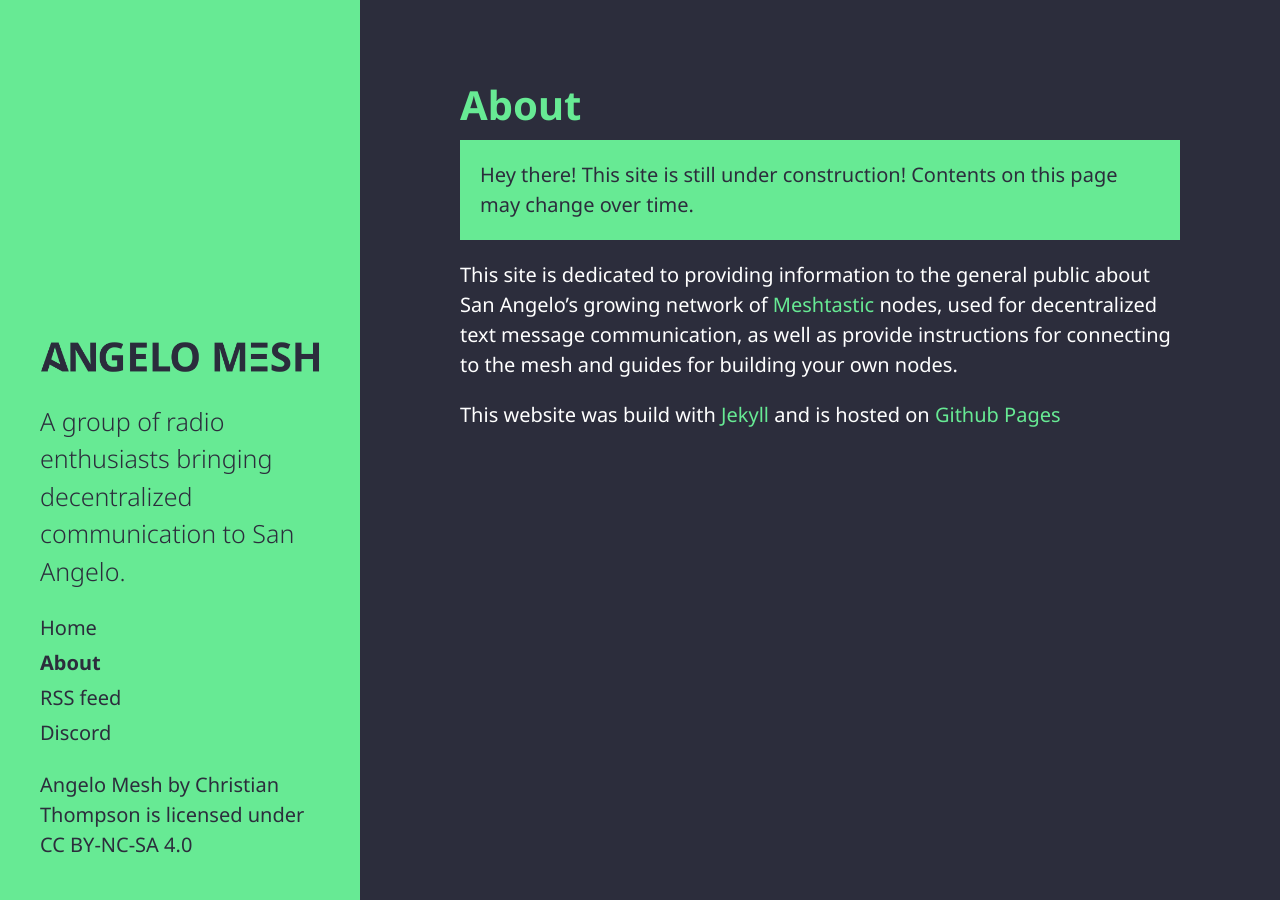
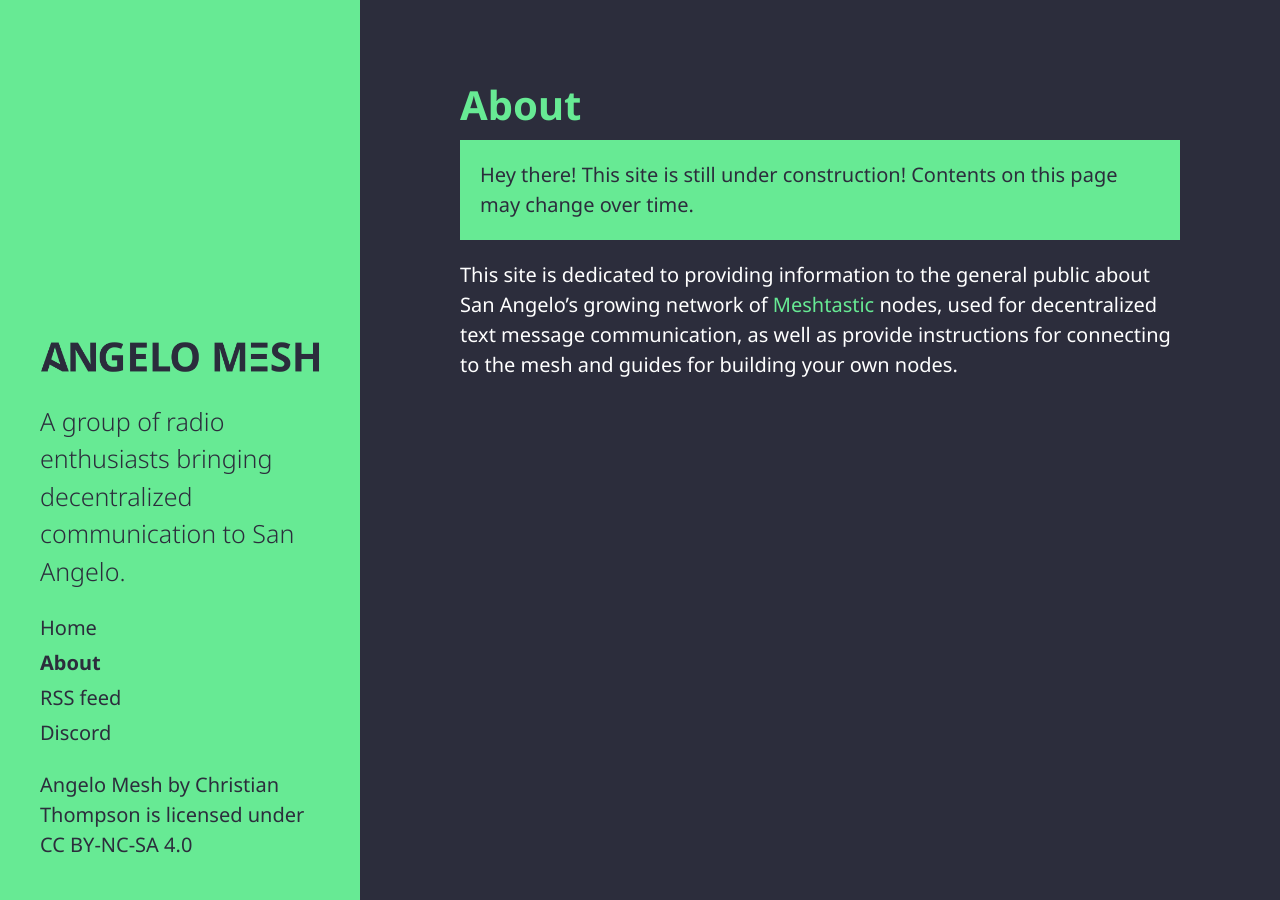
Before and after one commit to RubyMetro/angelomesh, a Jekyll site: the page built from about.md, in a window 1280 px wide. Built offline with Jekyll 4.4.1, drawn with Linux system fonts in a browser that asks for light colours.

Commit message:
Revert "updated about page to include jekyll and github attribution"
This reverts commit bf394a27575f1ad3eac63853963b862b1f8ccc05.

```diff
--- a/about.md
+++ b/about.md
@@ -8,5 +8,3 @@ title: About
 </p>
 
 This site is dedicated to providing information to the general public about San Angelo's growing network of [Meshtastic](https://meshtastic.org) nodes, used for decentralized text message communication, as well as provide instructions for connecting to the mesh and guides for building your own nodes.
-
-This website was build with [Jekyll](jekyllrb.com) and is hosted on [Github Pages](https://pages.github.com)
```
